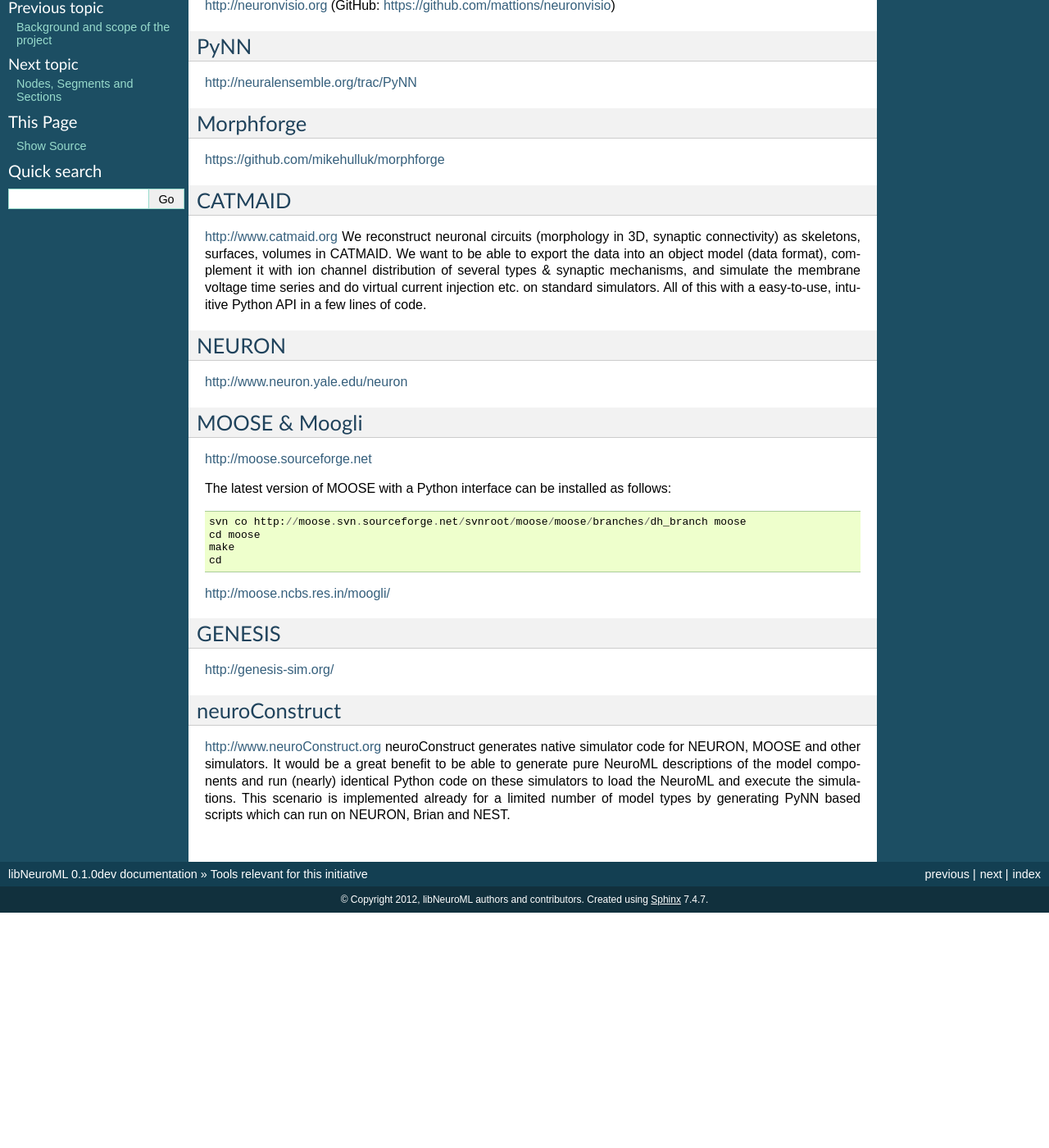
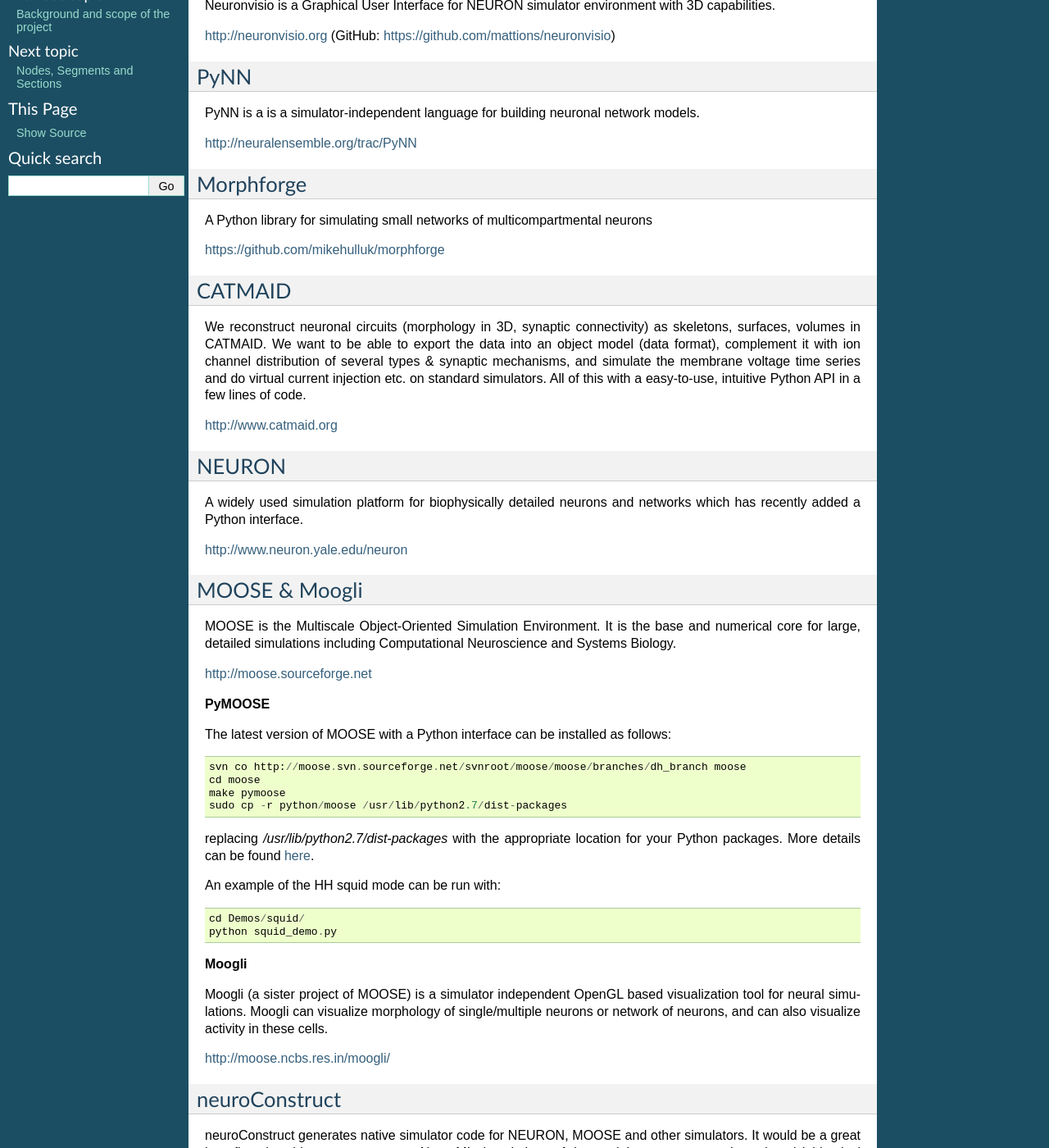
Before and after one commit to NeuralEnsemble/libNeuroML, a Sphinx documentation site: the page built from doc/tools.txt, in a window 1280 px wide and 1400 px high, scrolled down 230 px. Shown: the whole window at 82% size. Built offline with Sphinx 7.4.7, drawn with Linux system fonts in a browser that asks for light colours; formulas are drawn with MathJax 3; before the commit the page ends 1343 px from its top, so only the background shows below that; some of the changed text lies outside the part shown.

Commit message:
Updating docs for tools with PyMoose install instructions

```diff
--- a/doc/install.txt
+++ b/doc/install.txt
@@ -33,7 +33,7 @@
 Run an example
 --------------
 
-Some sample scripts are included in neuroml/examples
+Some sample scripts are included in `neuroml/examples`:
 
 ::
 
--- a/doc/tools.txt
+++ b/doc/tools.txt
@@ -8,36 +8,50 @@
 Neuronvisio
 -----------
 
+Neuronvisio is a Graphical User Interface for NEURON simulator environment with 3D capabilities.
+
 http://neuronvisio.org (GitHub: https://github.com/mattions/neuronvisio)
 
 PyNN
 ----
+
+PyNN is a is a simulator-independent language for building neuronal network models.
 
 http://neuralensemble.org/trac/PyNN
 
 Morphforge
 ----------
 
+A Python library for simulating small networks of multicompartmental neurons
+
 https://github.com/mikehulluk/morphforge
 
 CATMAID
 -------
 
-http://www.catmaid.org
 We reconstruct neuronal circuits (morphology in 3D, synaptic connectivity) as skeletons, surfaces, volumes in CATMAID.
 We want to be able to export the data into an object model (data format), complement it with ion channel distribution of
 several types & synaptic mechanisms, and simulate the membrane voltage time series and do virtual current injection etc.
 on standard simulators. All of this with a easy-to-use, intuitive Python API in a few lines of code.
 
+http://www.catmaid.org
+
 NEURON
 ------
+
+A widely used simulation platform for biophysically detailed neurons and networks which has recently added a Python interface.
 
 http://www.neuron.yale.edu/neuron
 
 MOOSE & Moogli
------
+--------------
+
+MOOSE is the Multiscale Object-Oriented Simulation Environment. It is the base and numerical core for large, detailed simulations including Computational Neuroscience and Systems Biology.
 
 http://moose.sourceforge.net
+
+**PyMOOSE**
+
 
 The latest version of MOOSE with a Python interface can be installed as follows:
 
@@ -45,21 +59,32 @@
 
     svn co http://moose.svn.sourceforge.net/svnroot/moose/moose/branches/dh_branch moose
     cd moose
-    make
-    cd
+    make pymoose
+    sudo cp -r python/moose /usr/lib/python2.7/dist-packages
+
+replacing `/usr/lib/python2.7/dist-packages` with the appropriate location for your Python packages. More details can be found `here <http://moose.sourceforge.net/component/option%2ccom_wrapper/Itemid%2c86/index.html>`_.
+
+An example of the HH squid mode can be run with:
+
+::
+
+    cd Demos/squid/
+    python squid_demo.py
+
+**Moogli**
+
+Moogli (a sister project of MOOSE) is a simulator independent OpenGL based visualization tool for neural simulations.
+Moogli can visualize morphology of single/multiple neurons or network of neurons, and can also visualize activity in these cells.
 
 http://moose.ncbs.res.in/moogli/
 
-GENESIS
--------
-
-http://genesis-sim.org/
 
 neuroConstruct
 --------------
 
-http://www.neuroConstruct.org
 neuroConstruct generates native simulator code for NEURON, MOOSE and other simulators. It would be a great benefit to be
 able to generate pure NeuroML descriptions of the model components and run (nearly) identical Python code on these
 simulators to load the NeuroML and execute the simulations. This scenario is implemented already for a limited number of
 model types by generating PyNN based scripts which can run on NEURON, Brian and NEST.
+
+http://www.neuroConstruct.org
```
